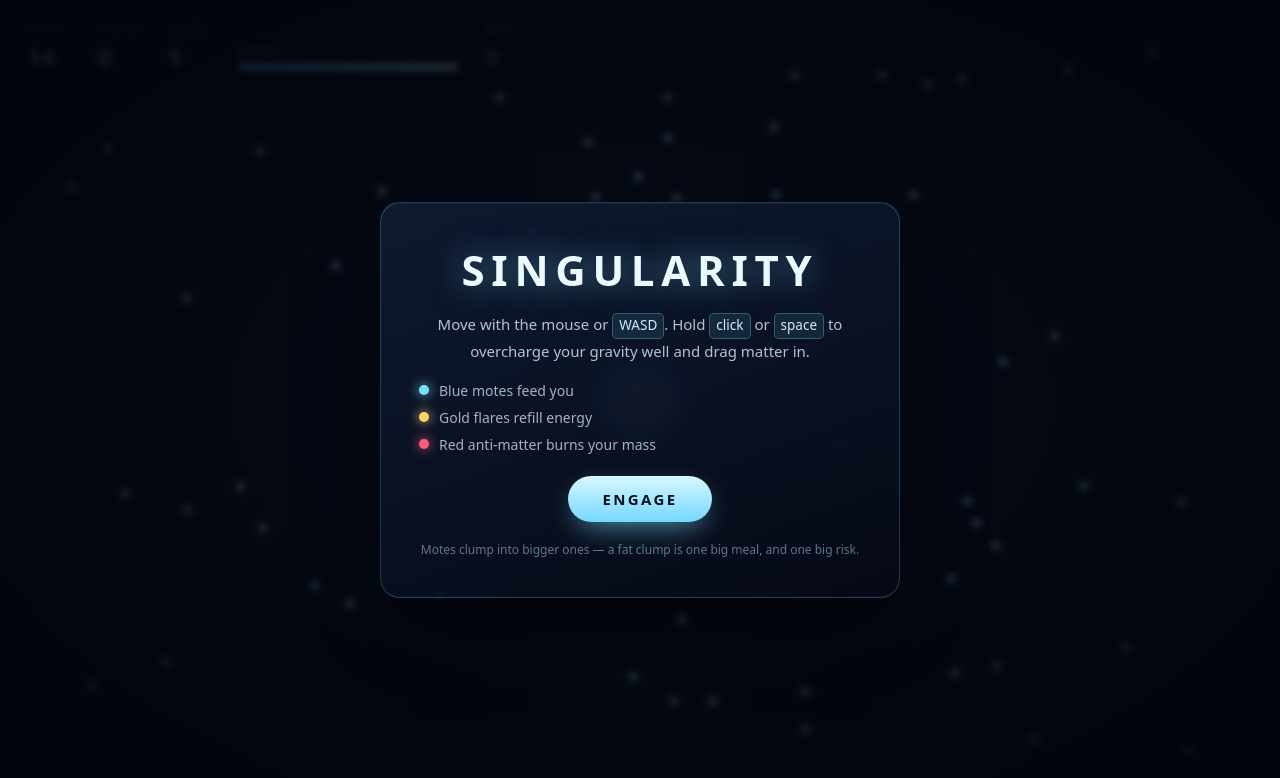
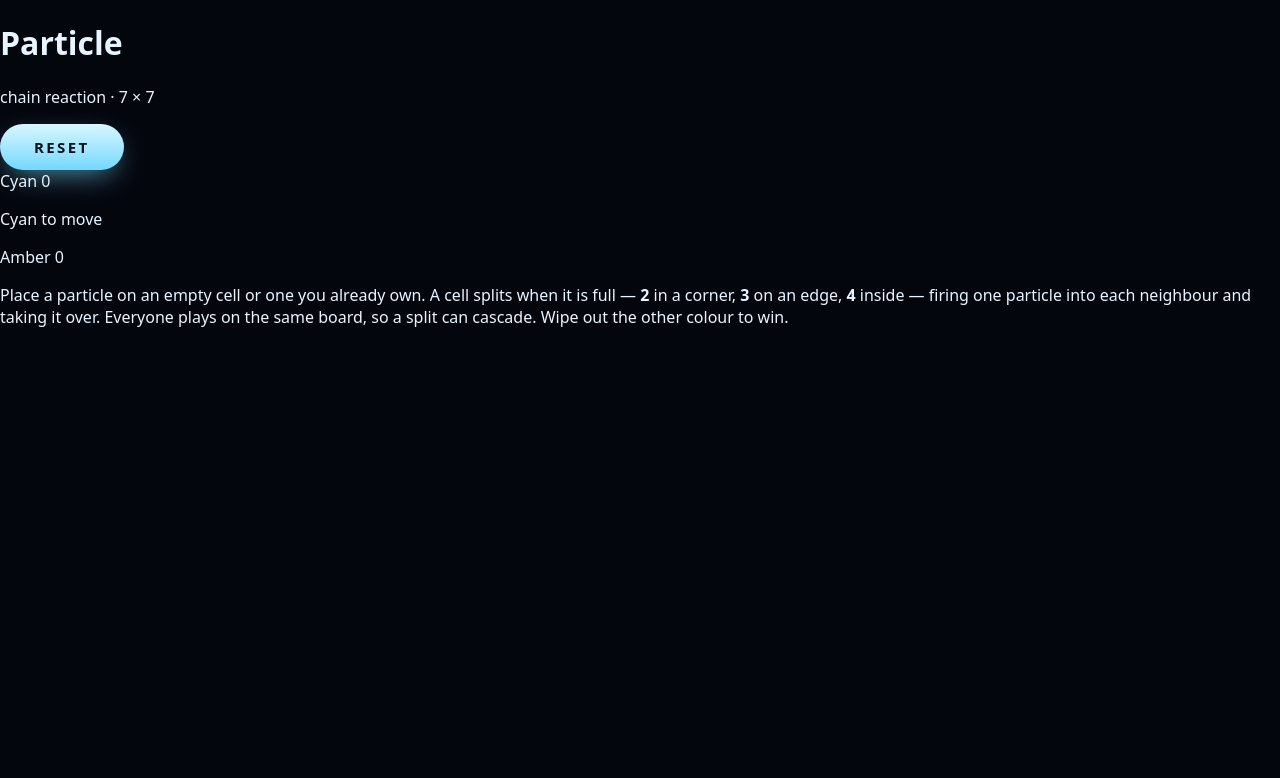
Before and after one commit to jason1015-coder/particle-game, a plain HTML site: page index.html in a window 1280 px wide. Drawn offline with Linux system fonts and the light colour scheme.

Commit message:
Replace the site with the 7x7 chain reaction board game

```diff
--- a/index.html
+++ b/index.html
@@ -2,53 +2,51 @@
 <html lang="en">
 <head>
 <meta charset="utf-8" />
-<meta name="viewport" content="width=device-width, initial-scale=1, maximum-scale=1, user-scalable=no" />
-<title>Particle Game — Singularity</title>
-<meta name="description" content="A small browser game built on real particle physics. Grow a singularity by absorbing matter." />
+<meta name="viewport" content="width=device-width, initial-scale=1" />
+<title>Particle — 7×7 chain reaction</title>
+<meta name="description" content="A two-player chain reaction board game on a 7 by 7 grid: particles split when a cell fills and capture their neighbours." />
 <link rel="stylesheet" href="styles.css" />
 </head>
 <body>
-  <canvas id="game"></canvas>
+  <main class="shell">
+    <header class="top">
+      <div class="brand">
+        <h1>Particle</h1>
+        <p class="sub">chain reaction · 7 × 7</p>
+      </div>
+      <button id="reset" class="ghost" type="button">Reset</button>
+    </header>
 
-  <div class="vignette"></div>
+    <section class="players">
+      <div class="player p1" id="player-1">
+        <span class="swatch"></span>
+        <span class="pname">Cyan</span>
+        <span class="pcount" id="p1-count">0</span>
+      </div>
+      <p class="turn" id="turn">Cyan to move</p>
+      <div class="player p2" id="player-2">
+        <span class="swatch"></span>
+        <span class="pname">Amber</span>
+        <span class="pcount" id="p2-count">0</span>
+      </div>
+    </section>
 
-  <header class="hud">
-    <div class="stat">
-      <span class="label">Mass</span>
-      <span class="value" id="hud-mass">14</span>
+    <div class="board-wrap">
+      <div id="grid" class="grid" role="grid" aria-label="7 by 7 particle board"></div>
     </div>
-    <div class="stat">
-      <span class="label">Score</span>
-      <span class="value" id="hud-score">0</span>
-    </div>
-    <div class="stat">
-      <span class="label">Wave</span>
-      <span class="value" id="hud-wave">1</span>
-    </div>
-    <div class="stat stat-wide">
-      <span class="label">Energy</span>
-      <span class="bar"><span class="bar-fill" id="hud-energy"></span></span>
-    </div>
-    <div class="stat">
-      <span class="label">Best</span>
-      <span class="value dim" id="hud-best">0</span>
-    </div>
-  </header>
 
-  <div class="overlay" id="overlay">
+    <p class="rules">
+      Place a particle on an empty cell or one you already own. A cell splits when it is full —
+      <strong>2</strong> in a corner, <strong>3</strong> on an edge, <strong>4</strong> inside — firing one
+      particle into each neighbour and taking it over. Everyone plays on the same board, so a split can
+      cascade. Wipe out the other colour to win.
+    </p>
+  </main>
+
+  <div class="overlay hidden" id="overlay">
     <div class="panel">
-      <h1 id="overlay-title">SINGULARITY</h1>
-      <p id="overlay-body">
-        Move with the mouse or <kbd>WASD</kbd>. Hold <kbd>click</kbd> or <kbd>space</kbd> to overcharge
-        your gravity well and drag matter in.
-      </p>
-      <ul class="legend">
-        <li><i class="dot mote"></i> Blue motes feed you</li>
-        <li><i class="dot flare"></i> Gold flares refill energy</li>
-        <li><i class="dot hazard"></i> Red anti-matter burns your mass</li>
-      </ul>
-      <button id="start-btn" type="button">Engage</button>
-      <p class="hint">Motes clump into bigger ones — a fat clump is one big meal, and one big risk.</p>
+      <h2 id="winner-text">Cyan wins</h2>
+      <button id="again" type="button">Play again</button>
     </div>
   </div>
 
```
